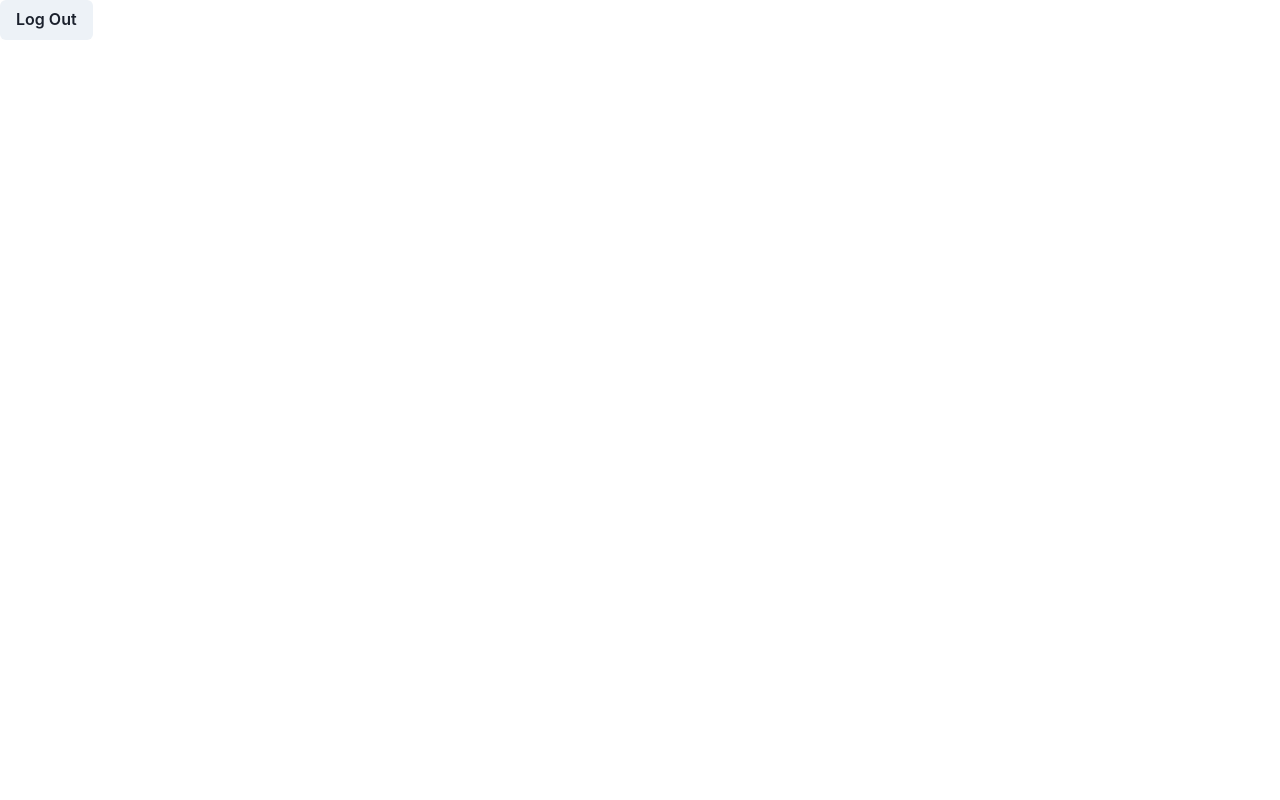
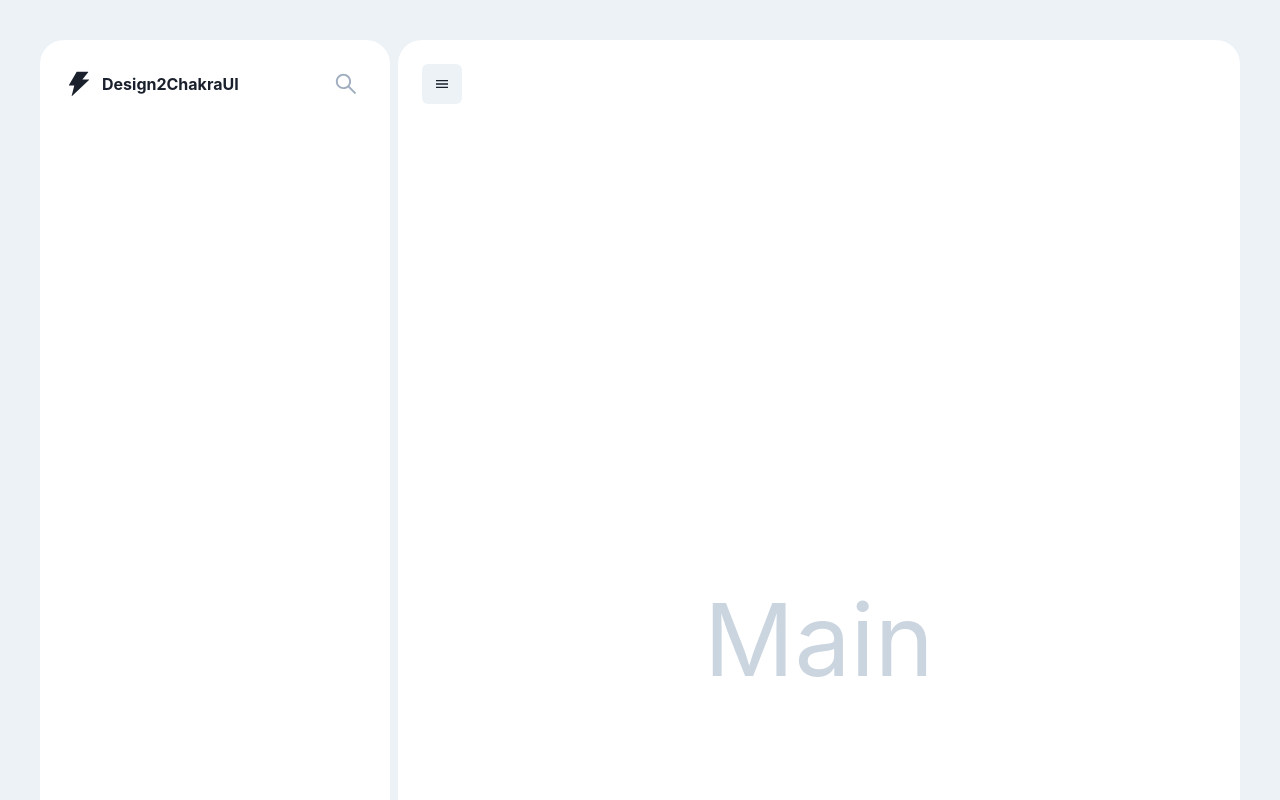
Before and after one commit to Juan-Script/primer-campus, a React (Create React App) app: page /inicio in a window 1280 px wide. Shown: the top 800 px of the page. Built offline with nearby package versions, Linux system fonts and the light colour scheme; sample sign-in values are in the browser's storage.

Commit message:
Navbar de inicio se esta empezando a aplicar

```diff
--- a/src/components/Cursos.jsx
+++ b/src/components/Cursos.jsx
@@ -24,7 +24,7 @@ export default function Cursos  () {
 
 
 
-  getData()
+
 
       const getData = () => {
         getCursos().then((response) => {
--- a/src/components/Inicio.jsx
+++ b/src/components/Inicio.jsx
@@ -1,9 +1,11 @@
-import { Button, HStack, Flex, Text, Box } from "@chakra-ui/react"
+import { Button, HStack, Flex, Text, Box, IconButton } from "@chakra-ui/react"
 import React from 'react'
 import { getToken } from "../shared/getToken";
 import { useEffect } from "react";
 import { useNavigate } from "react-router-dom";
 import showToast from "./Login"
+import { Sidebar } from "./Sidebar";
+import { MdMenu } from "react-icons/md"
 
 export default function Inicio() {
     const navigate = useNavigate();
@@ -12,7 +14,7 @@ export default function Inicio() {
         let token = getToken()
 
         if(!token){
-            // showToast()
+            alert(showToast())
             navigate("/")
         }
 
@@ -26,27 +28,48 @@ const LogOut = () => {
 
     return (
 
-        <Box>
-        <Button onClick={LogOut}>Log Out</Button>
-        </Box>
+        //
 
-        // <HStack w="full" h="100vs" bg="gray.100" padding={10}>
-        //     <Flex
-        //         as="aside"
-        //         w="full"
-        //         h="full"
-        //         maxW={350}
-        //         bg="white"
-        //         alignItems="center"
-        //         padding={6}
-        //         flexDirection="column"
-        //         justifyContent="space-between"
-        //         borderRadius="3xl"
-        //         ></Flex>
-        //         <Flex as="main w="full h="full" bg="white" alignItems="center" justifyContent="center" flexDirection="column" position="relative" borderRadius="3xl">
-        //             <Text fontSize={100}></Text>
-        //         </Flex>
-        // </HStack>
+        <HStack w="full" h="100vw" bg="gray.100" padding={10}>
+            <Flex
+                as="aside"
+                w="full"
+                h="full"
+                maxW={350}
+                bg="white"
+                alignItems="center"
+                padding={6}
+                flexDirection="column"
+                justifyContent="space-between"
+                borderRadius="3xl"
+            >
+                <Sidebar />
+
+            </Flex>
+            <Flex
+                as="main"
+                w="100%"
+                h="100%"
+                bg="white"
+                alignItems="center"
+                justifyContent="center"
+                flexDirection="column"
+                position="relative"
+                borderRadius="3xl"
+                >
+                <IconButton
+                arial-Label="Menu Collapse"
+                icon={<MdMenu />}
+                position="absolute"
+                top={6}
+                left={6}
+                onClick={() => null}
+                />
+                <Text fontSize={100} color="gray.300" >
+                    Main
+                </Text>
+            </Flex>
+        </HStack>
     )
 }
 
--- /dev/null
+++ b/src/components/LogoSearch.jsx
@@ -0,0 +1,12 @@
+import {Box, Flex, Icon, IconButton, Text} from "@chakra-ui/react"
+import {AiFillThunderbolt, AiOutlineSearch} from 'react-icons/ai'
+
+export const LogoSearch = () => (
+    <Flex w="full" alignItems="center" justifyContent="space-between" flexDirection="row">
+        <Box display="flex" alignItems="center" gap={2}>
+            <Icon as={AiFillThunderbolt} fontSize={30} />
+            <Text fontWeight="bold" fontSize={16}>Design2ChakraUI</Text>
+        </Box>
+        <IconButton aria-label='Search' variant="ghost" icon={<AiOutlineSearch />} fontSize={26} color="gray.400" borderRadius="10%" />
+    </Flex>
+)
--- /dev/null
+++ b/src/components/Sidebar.jsx
@@ -0,0 +1,14 @@
+import { Box } from "@chakra-ui/react";
+import React from "react";
+import { LogoSearch } from "./LogoSearch";
+
+
+export const Sidebar = () => (
+    <React.Fragment>
+        <Box w="full">
+            <LogoSearch />
+            {/* Switch buttons */}
+            {/* Navitagion */}
+        </Box>
+    </React.Fragment>
+)
--- a/src/components/Usuarios.jsx
+++ b/src/components/Usuarios.jsx
@@ -7,20 +7,19 @@ import { useNavigate } from "react-router-dom";
 import { getToken } from '../shared/getToken';
 
 export default function Usuarios() {
+
     const [usuarios, setUsuarios] = useState(null)
     const navigate = useNavigate();
 
-      useEffect(() => {
-          let token = getToken()
+      useEffect(()=>{
+
+        let token = getToken()
 
           if(!token){
               // showToast()
               navigate("/")
           }
 
-      }, []);
-
-      useEffect(()=>{
         getUsuarios().then((response) => {
           console.log(response)
           setUsuarios(response)
```
Also changed, not shown: src/components/Checktoken.jsx (+16 -0 lines), src/components/LogOut.jsx (+7 -0 lines), src/components/Navigation/Navitem.jsx (added, +36 -0 lines), src/components/Navigation/index.jsx (added, +42 -0 lines).
